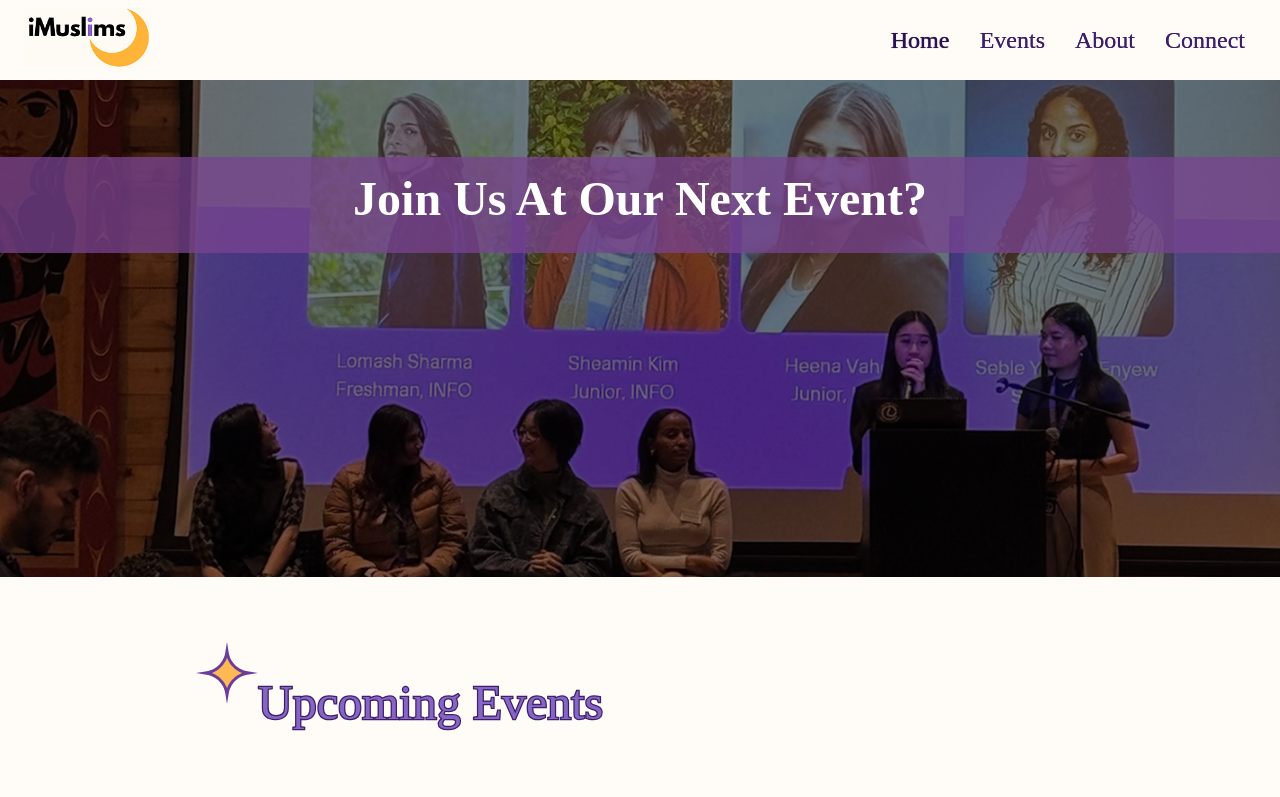
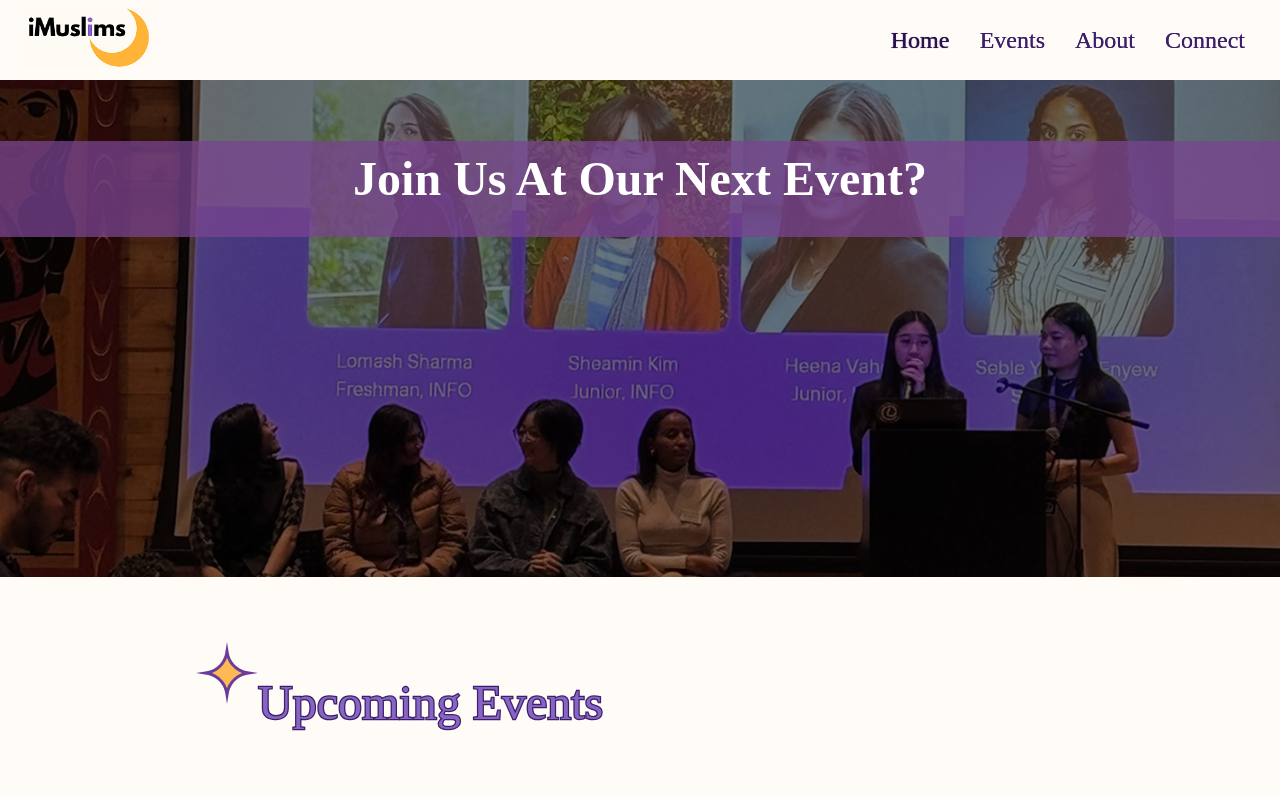
Before and after one commit to JimmyALiu/iMuslims, a Next.js app: page /events in a window 1280 px wide. Shown: the top 797 px of the page. Built offline with nearby package versions, Linux system fonts and the light colour scheme; a web font is replaced by a local one.

Commit message:
banner spacing tweaks

```diff
--- a/src/app/events/page.module.css
+++ b/src/app/events/page.module.css
@@ -30,7 +30,7 @@
 
     /* document will not allocate any space for the h1, will be relative to parent */
     position: absolute;
-    margin-bottom:  35vh;
+    margin-bottom:  40vh;
     align-items: center;
     text-align: center;
 }
@@ -40,7 +40,7 @@
   height: 12vh;
   width: 100%;
   position: absolute;
-  margin-bottom:  31vh;
+  margin-bottom:  35vh;
   align-items: center;
 }
 
```
